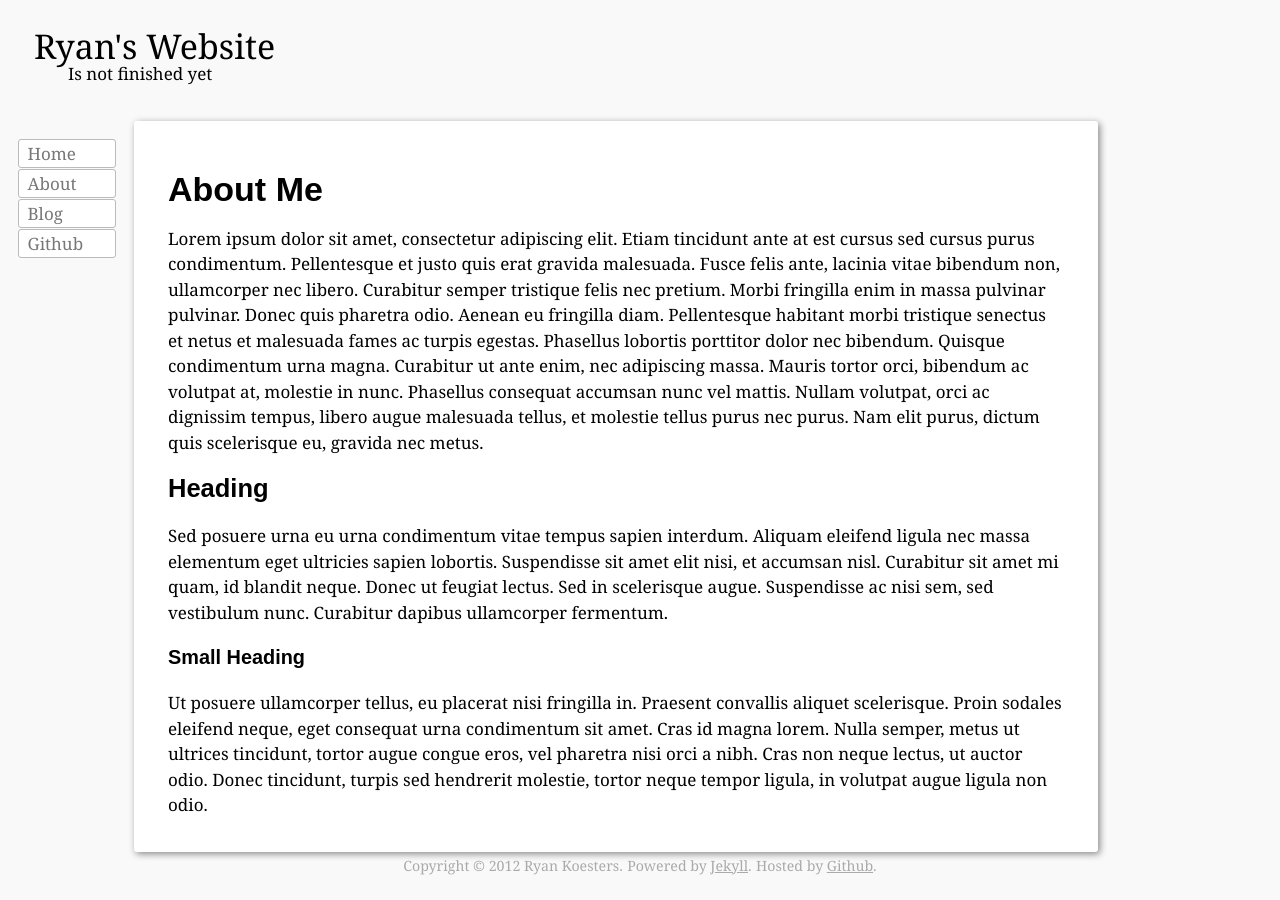
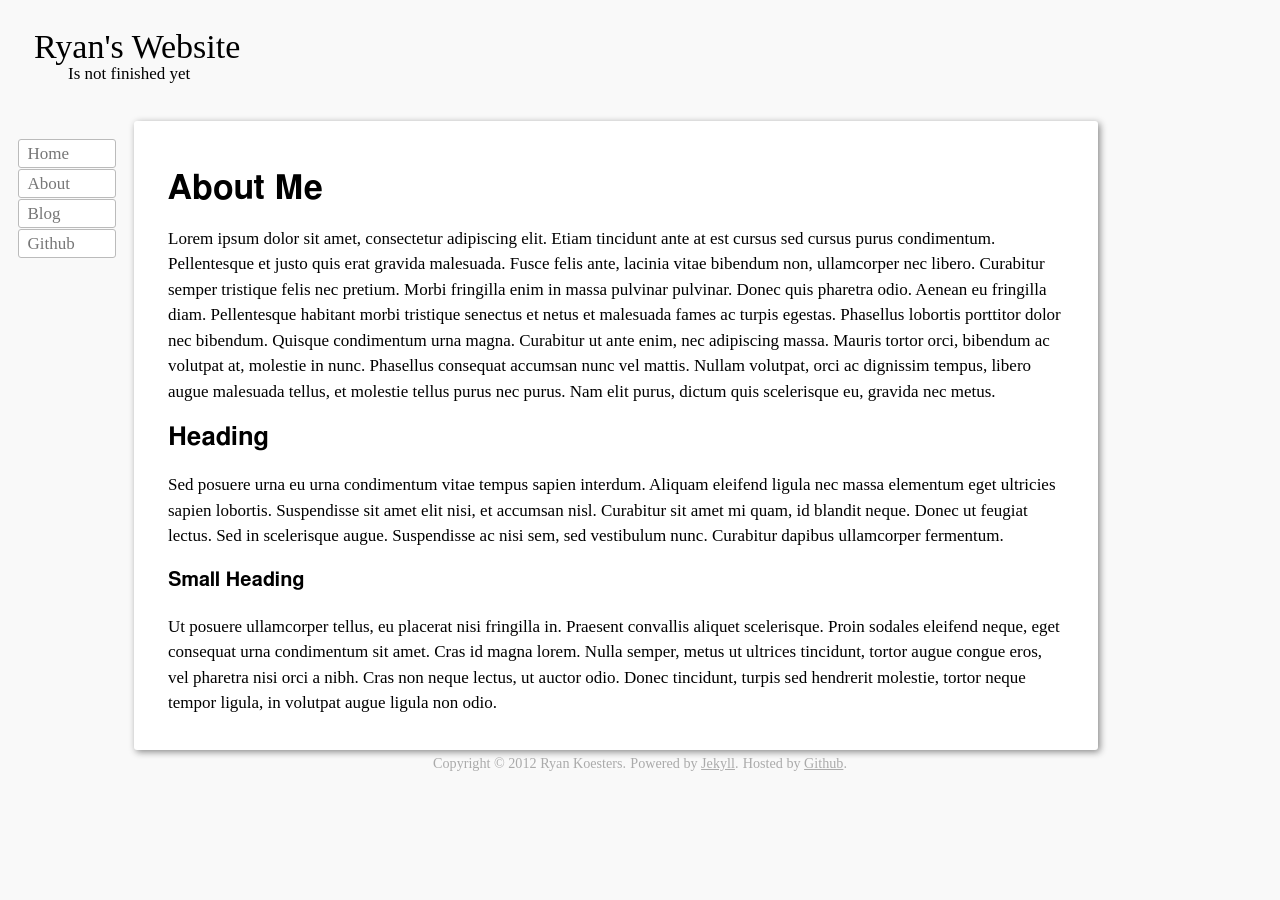
Before and after one commit to rkoesters/rkoesters.github.io, a Jekyll site: the page built from about.md, in a window 1280 px wide. Built offline with Jekyll 4.4.1, drawn with Linux system fonts in a browser that asks for light colours.

Commit message:
Font changes

```diff
--- a/css/default.css
+++ b/css/default.css
@@ -1,6 +1,6 @@
 html
 {
-	font-family: cambria, georgia, times, serif;
+	font-family: serif;
 	font-size: 17px;
 	line-height: 1.5em;
 	overflow-y: scroll;
@@ -14,7 +14,7 @@ body
 
 h1, h2, h3, h4, h5, h6
 {
-	font-family: sans-serif;
+	font-family: dejavu, freesans, sans-serif;
 	font-weight: bold;
 }
 
```
